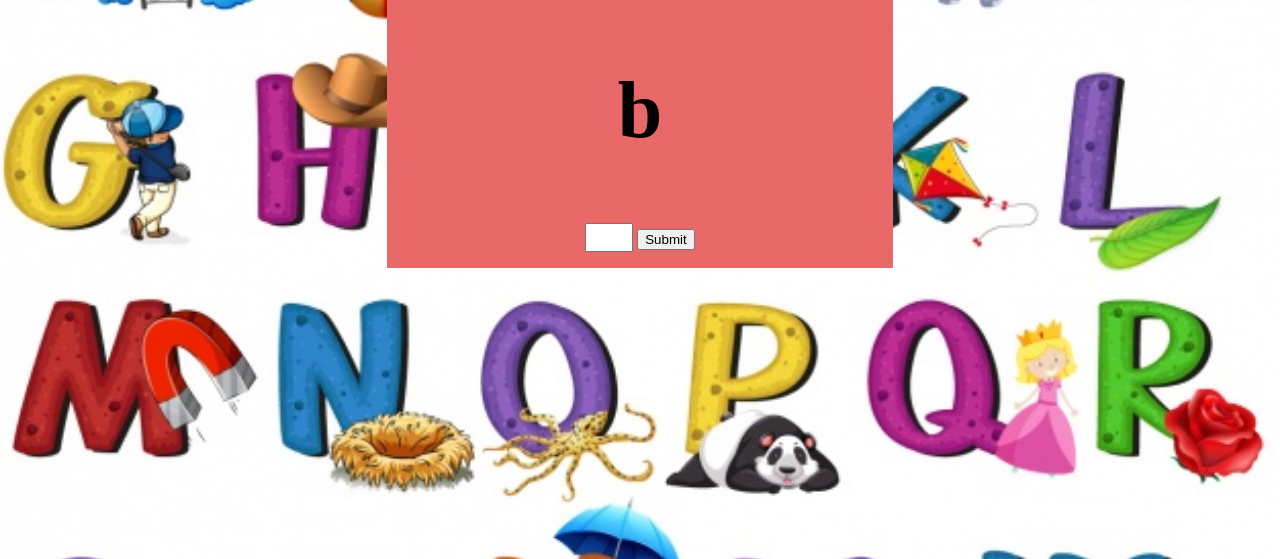
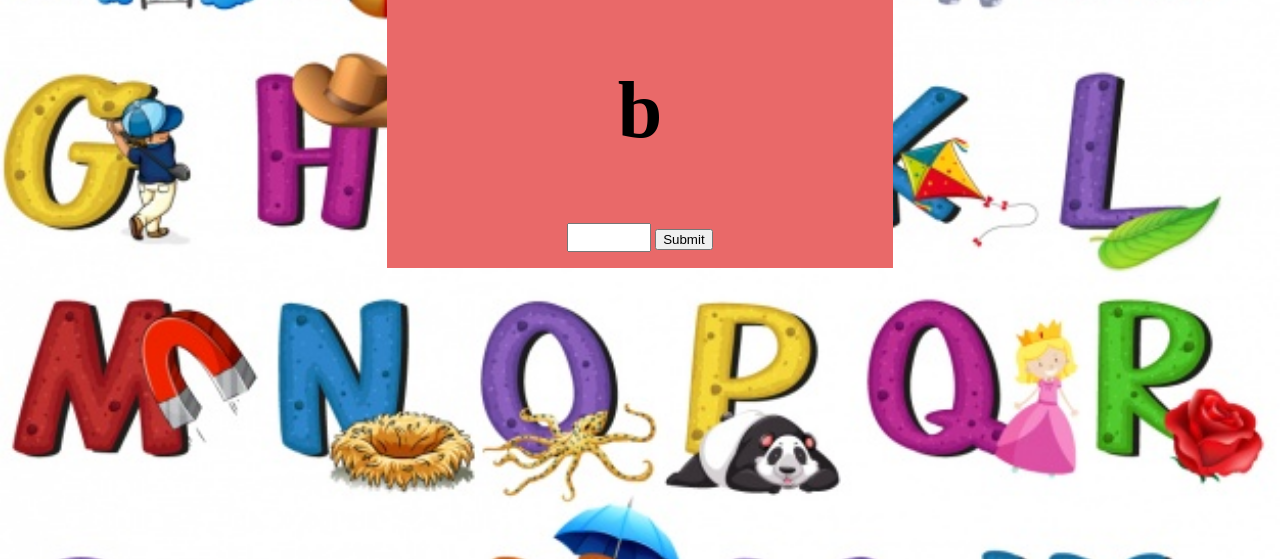
Before and after one commit to drew23c/drew23c.github.io, a plain HTML site: page index.html in a window 1280 px wide. Shown: the part 257-816 px from the top of the page. Drawn offline with Linux system fonts and the light colour scheme.

```diff
--- a/style.css
+++ b/style.css
@@ -26,7 +26,7 @@
 }
 input{
     font-size:20px;
-    width:40px;
+    width:15%;
 }
 .hide{
     display:none;
```
